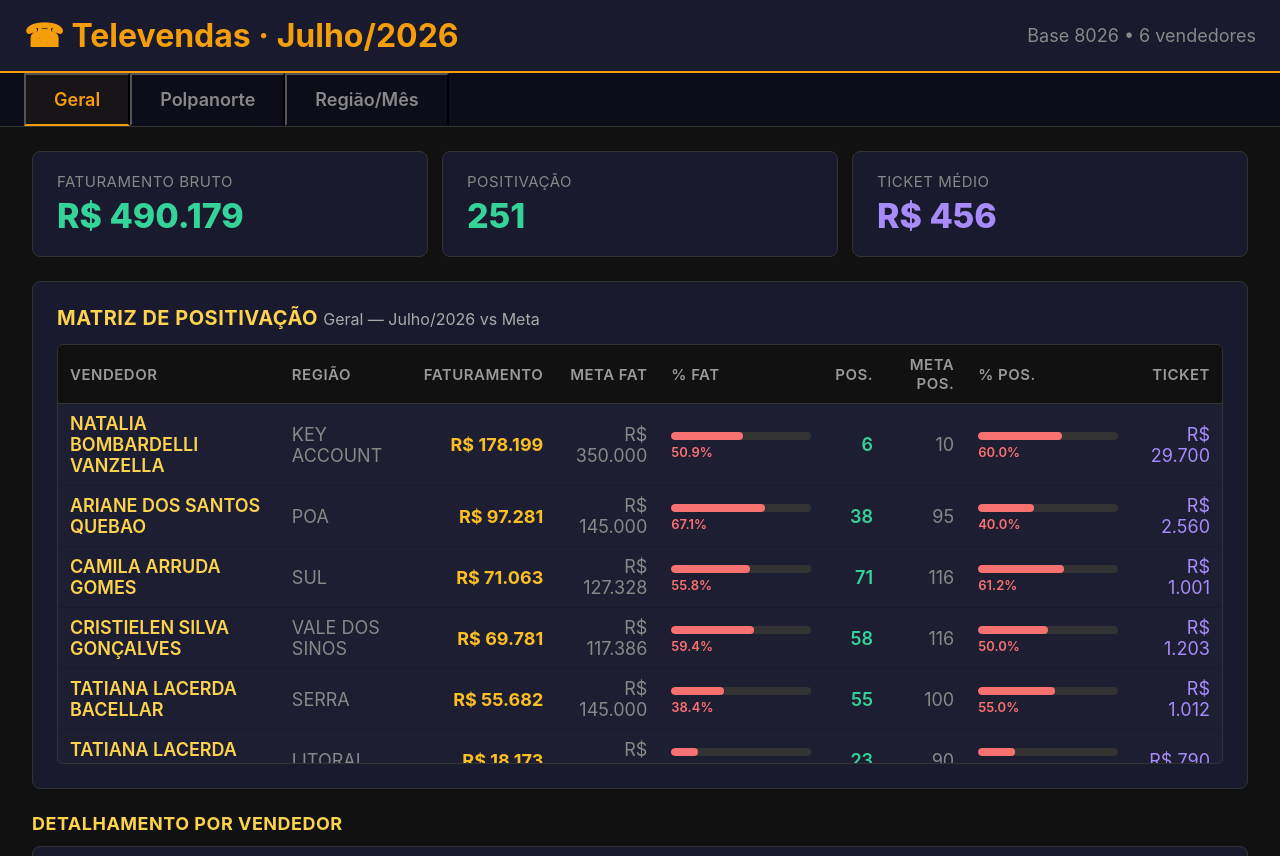
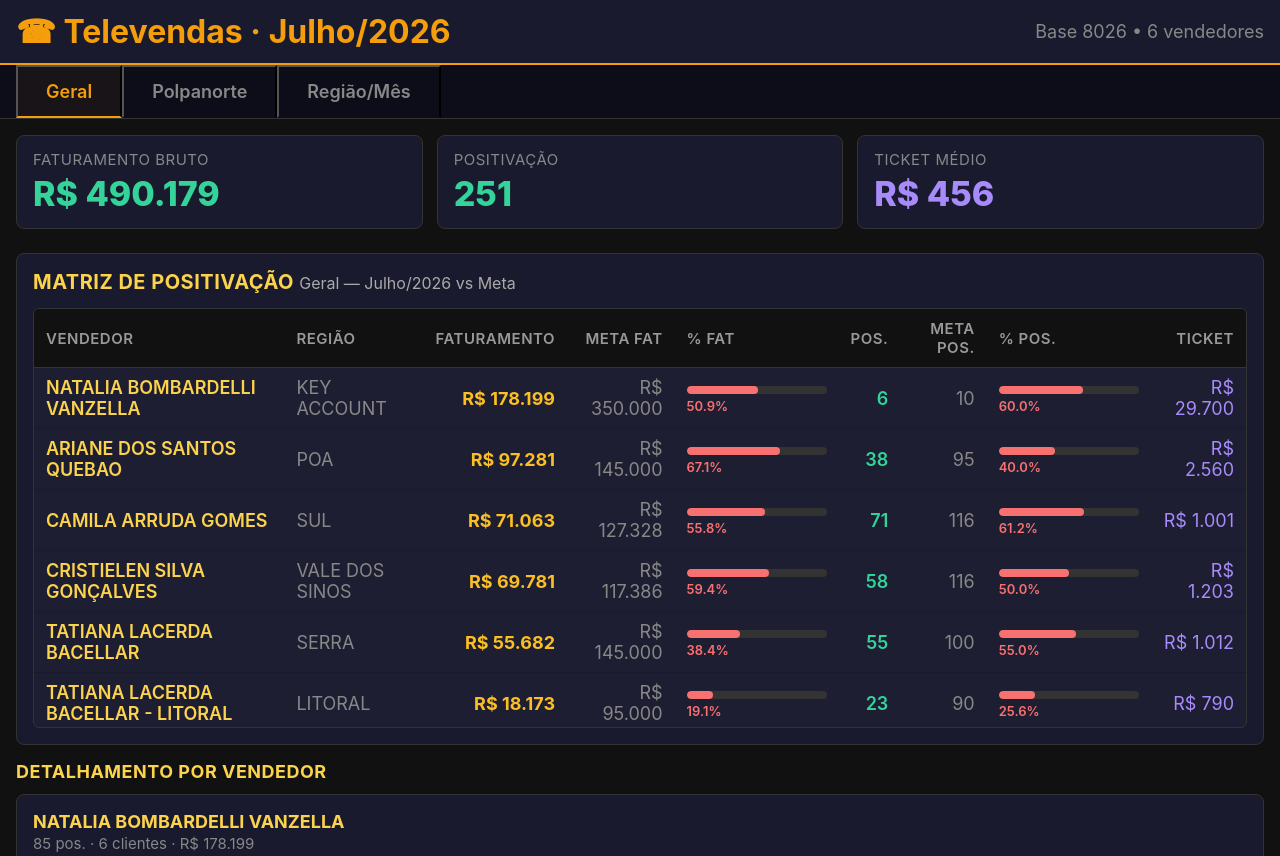
Before and after one commit to echevarria-bi/dashboard-televendas, a plain HTML site: page dashboard.html in a window 1280 px wide. Shown: the top 856 px of the page. Drawn offline with Linux system fonts and the light colour scheme.

Commit message:
reduce paddings: container 16px, chart-box 16px, card 14/16, header 12/16, tabs 16px

```diff
--- a/dashboard.html
+++ b/dashboard.html
@@ -7,20 +7,20 @@
 <style>
 *{margin:0;padding:0;box-sizing:border-box}
 body{font-family:-apple-system,BlinkMacSystemFont,'Segoe UI',Roboto,sans-serif;background:#111;color:#eee;padding:0}
-header{background:#1a1a2e;border-bottom:2px solid #f59e0b;padding:16px 24px;display:flex;align-items:center;flex-wrap:wrap;gap:10px}
+header{background:#1a1a2e;border-bottom:2px solid #f59e0b;padding:12px 16px;display:flex;align-items:center;flex-wrap:wrap;gap:10px}
 header h1{font-size:32px;font-weight:700;color:#f59e0b}
 header .ref{font-size:18px;color:#888;margin-left:auto}
 header .ref span{color:#6b7280;font-size:15px}
-.tabs{display:flex;gap:0;background:#0d0d1a;border-bottom:1px solid #333;padding:0 24px}
+.tabs{display:flex;gap:0;background:#0d0d1a;border-bottom:1px solid #333;padding:0 16px}
 .tab{padding:14px 28px;font-size:18px;font-weight:600;color:#888;cursor:pointer;border-bottom:2px solid transparent;transition:all .15s;background:none;font-family:inherit}
 .tab:hover{color:#eee}
 .tab.active{color:#f59e0b;border-bottom-color:#f59e0b;background:rgba(245,158,11,0.05)}
-.container{max-width:none;margin:0;padding:24px 32px}
+.container{max-width:none;margin:0;padding:16px 16px}
 .cards{display:grid;grid-template-columns:repeat(auto-fit,minmax(280px,1fr));gap:14px;margin-bottom:24px}
-.card{background:#1a1a2e;border:1px solid #333;border-radius:8px;padding:20px 24px}
+.card{background:#1a1a2e;border:1px solid #333;border-radius:8px;padding:14px 16px}
 .card .lbl{font-size:15px;color:#888;text-transform:uppercase;letter-spacing:.5px;margin-bottom:4px}
 .card .val{font-size:34px;font-weight:800}
-.chart-box{background:#1a1a2e;border:1px solid #333;border-radius:8px;padding:24px;margin-bottom:24px}
+.chart-box{background:#1a1a2e;border:1px solid #333;border-radius:8px;padding:16px;margin-bottom:16px}
 .chart-box h2{font-size:20px;font-weight:700;margin-bottom:14px;color:#fcd34d;text-transform:uppercase;letter-spacing:.5px}
 .chart-box h2 .sub{font-size:16px;color:#aaa;font-weight:400;text-transform:none;letter-spacing:0}
 table{width:100%;border-collapse:collapse;font-size:18px}
```
Also changed, not shown: index.html (+5 -5 lines).
